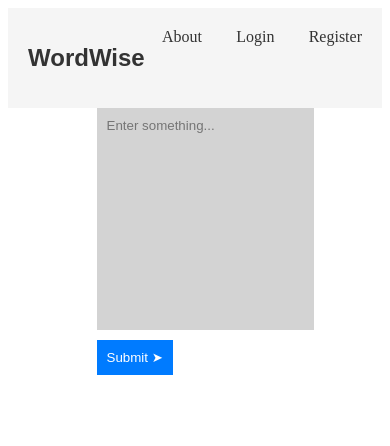
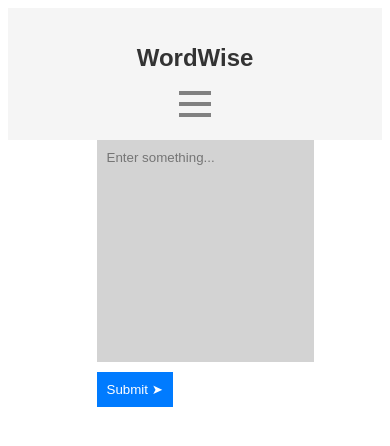
Before and after one commit to Bahare09/ldn9-fp-wordwise, a React (Create React App) app in the folder client/: page / in a window 390 px wide. Shown: the top 446 px of the page. Built offline with nearby package versions, Linux system fonts and the light colour scheme.

Commit message:
update header styles

```diff
--- a/client/src/pages/Header.css
+++ b/client/src/pages/Header.css
@@ -6,23 +6,96 @@
     background-color: #f5f5f5;
 }
 
-.header__title {
+.header-title {
     font-family: 'Arial', sans-serif;
     font-size: 24px;
     color: #333;
 }
 
-.header__nav {
+.header-nav {
     display: flex;
     justify-content: space-between;
     width: 200px;
 }
 
-.header__nav-link {
+.header-nav-link {
     text-decoration: none;
     color: #333;
 }
 
-.header__nav-link:hover {
+.header-nav:hover {
     color: #007BFF;
 }
+
+.hamburger-menu {
+    display: none;
+    flex-direction: column;
+    justify-content: space-around;
+    width: 2rem;
+    height: 2rem;
+    cursor: pointer;
+    background: none;
+    border: none;
+    padding: 0;
+    box-sizing: border-box;
+    align-items: center;
+    position: relative;
+}
+
+.hamburger-menu div {
+    width: 2rem;
+    height: 0.25rem;
+    background-color: #818181;
+}
+
+.hamburger-menu.open div {
+    background-color: transparent;
+}
+
+.hamburger-menu.open div::before,
+.hamburger-menu.open div::after {
+    position: absolute;
+    content: "";
+    height: 0.25rem;
+    width: 2rem;
+    background-color: #818181;
+    top: 0.875rem;
+    right: 0.335rem;
+}
+
+.hamburger-menu.open div::before {
+    transform: rotate(45deg);
+}
+
+.hamburger-menu.open div::after {
+    transform: rotate(-45deg);
+}
+
+/* Responsive styles */
+@media (max-width: 768px) {
+    .header {
+        flex-direction: column;
+        align-items: center;
+    }
+
+    .header-nav {
+        flex-direction: column;
+        width: 100%;
+        display: none;
+    }
+
+    .header-nav.open {
+        display: flex;
+        flex-direction: column;
+    }
+
+    .header-nav-link {
+        padding: 10px 0;
+        text-align: center;
+    }
+
+    .hamburger-menu {
+        display: flex;
+    }
+
+}
--- a/client/src/pages/Header.js
+++ b/client/src/pages/Header.js
@@ -1,19 +1,35 @@
-import React from "react";
+import React, { useState } from "react";
 import { Link } from "react-router-dom";
 import "./Header.css";
 
 const Header = () => {
+	const [isOpen, setIsOpen] = useState(false);
+
+	const toggleMenu = () => {
+		setIsOpen(!isOpen);
+	};
+
+
 	return (
 		<header className="header">
-			<h1 className="header__title">WordWise</h1>
-			<nav className="header__nav">
-				<Link className="header__nav-link" to="/about">
+			<h1 className="header-title">WordWise</h1>
+			<button
+				className={`hamburger-menu ${isOpen ? "open" : ""}`}
+				onClick={toggleMenu}
+				aria-label="Toggle Menu"
+			>
+				<div></div>
+				<div></div>
+				<div></div>
+			</button>
+			<nav className={`header-nav ${isOpen ? "open" : " "}`}>
+				<Link className="header-nav-link" to="/about">
 					About
 				</Link>
-				<Link className="header__nav-link" to="/login">
+				<Link className="header-nav-link" to="/login">
 					Login
 				</Link>
-				<Link className="header__nav-link" to="/register">
+				<Link className="header-nav-link" to="/register">
 					Register
 				</Link>
 			</nav>
--- a/client/src/pages/Home.js
+++ b/client/src/pages/Home.js
@@ -37,7 +37,7 @@ export function Home() {
 					<Output inputValue={inputValue} onReset={handleReset} />
 					</div>
 				)}
-    </div>
+			</div>
 		</main>
 	);
 }
```
